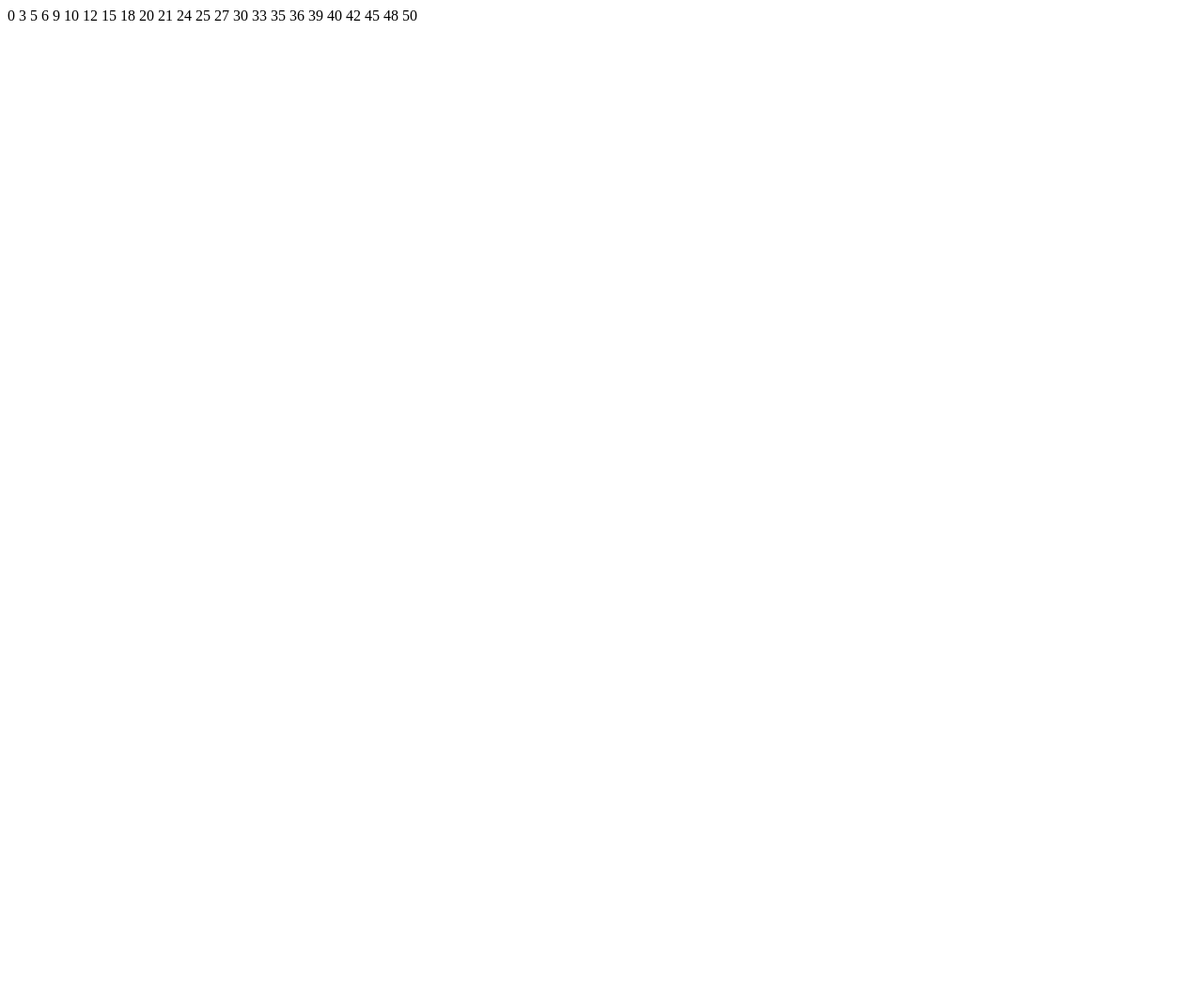
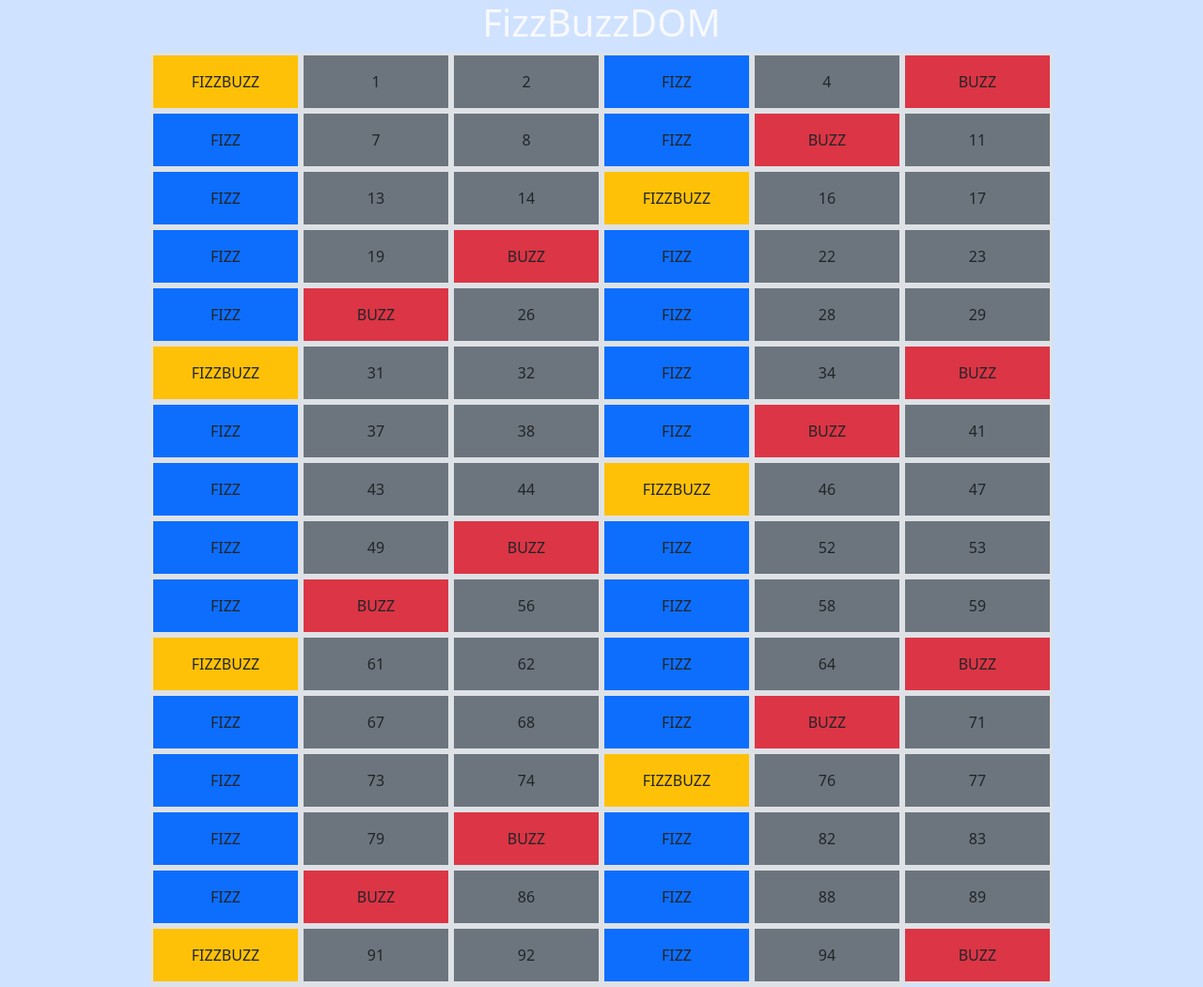
Before and after one commit to Lucaalex00/js-fizzbuzz, a plain HTML site: page index.html in a window 1280 px wide. Shown: the top 1051 px of the page at 94% size. Before the commit the page ends 800 px from the top, so only its background shows below. Drawn offline with nearby package versions, Linux system fonts and the light colour scheme.

Commit message:
Add DOM elements Commit

```diff
--- a/assets/js/script.js
+++ b/assets/js/script.js
@@ -13,26 +13,37 @@
 
 // Variables & Number's Transform
 const fizzValue = 3;
-Number(fizzValue);
 const buzzValue = 5;
-Number(buzzValue);
-/*
-console.log(typeof (fizz));
-console.log(typeof (buzz));
-*/
+const red = 'red'
+
+let div_container = document.getElementById('div_container');
+
+//Stylized elements
+
+/* div_container.style.display = 'flex'
+div_container.style.flexDirection = 'column' */
 
 // Make an cicle for
 
-for (let n = 0; n < 50 + 1; n++) {
+for (var n = 0; n < 100 + 1; n++) {
 
     //Make an condition IF/ELSE
-    if (n % fizzValue === 0) {
-        console.log('fizz');
-        document.writeln(n);
-    } else if (n % buzzValue === 0) {
-        console.log('buzz');
-        document.writeln(n);
-    } else {
-        console.log(n);
+    if (n % fizzValue === 0 && n % buzzValue === 0) { //SE N è divisibile per entrambi
+        console.log('fizz' + 'buzz');   //STAMPA FIZZBUZZ
+        div_container.innerHTML += `<p class='m-0 p-1 py-3 border border-3 col-2 bg-warning text-center'> FIZZBUZZ </p>`
+
+    } else if (n % buzzValue === 0) {   //SE N è divisibile per 3
+        console.log('buzz');    //Stampa BUZZ
+        div_container.innerHTML += `<p class='m-0 p-1 py-3 border border-3 col-2 bg-danger text-center'> BUZZ </p>`
+
+    } else if (n % fizzValue === 0) {   //SE N è divisibile per 5
+        console.log('fizz');    //STAMPA FIZZ
+        div_container.innerHTML += `<p class='m-0 p-1 py-3 border border-3 col-2 bg-primary text-center'> FIZZ </p>`
+
+    } else { // SENNO'
+        console.log(n) //STAMPA N
+        div_container.innerHTML += `<p class='m-0 p-1 py-3 border border-3 col-2 bg-secondary text-center'> ${n} </p>`
+
     }
+
 }
--- a/index.html
+++ b/index.html
@@ -5,9 +5,24 @@
     <meta charset="UTF-8">
     <meta name="viewport" content="width=device-width, initial-scale=1.0">
     <title>Js fizzbuzz</title>
+    <link href="https://cdn.jsdelivr.net/npm/bootstrap@5.3.3/dist/css/bootstrap.min.css" rel="stylesheet"
+        integrity="sha384-QWTKZyjpPEjISv5WaRU9OFeRpok6YctnYmDr5pNlyT2bRjXh0JMhjY6hW+ALEwIH" crossorigin="anonymous">
+    <!--CSS BOOTSTRAP-->
+    <style>
+        p {
+            transition: 500ms
+        }
+    </style>
 </head>
 
-<body>
+<body class="bg-primary-subtle">
+    <h1 class="text-center text-light">FizzBuzzDOM</h1>
+    <div id="div_container" class="d-flex flex-wrap w-75 m-auto">
+
+    </div>
+
+
+
     <script src="./assets/js/script.js"></script>
 </body>
 
```
